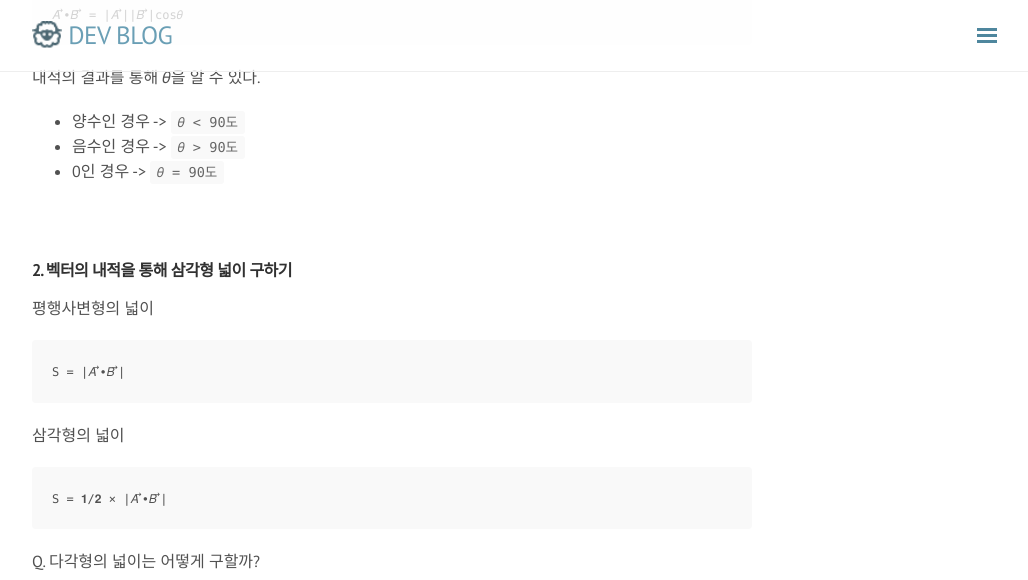
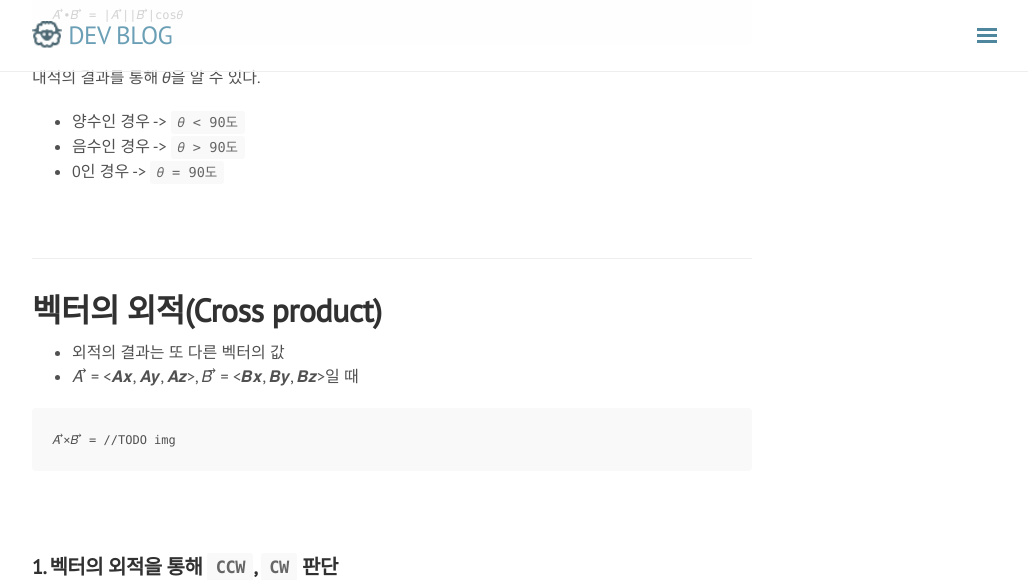
Before and after one commit to rmcodestar/rmcodestar.github.io, a Jekyll site: the page built from _posts/2018-07-29-vector-product.md, in a window 1280 px wide and 1400 px high, scrolled down 584 px. Shown: the top 580 px of the window, without its empty margins (248-1276 px from the left). Built offline with Jekyll 4.4.1, drawn with Linux system fonts in a browser that asks for light colours; nearby versions of some CDN libraries; comment, search, counter and statistics services are not loaded; some of the changed text lies outside the part shown; grey boxes are pictures that could not be loaded.

Commit message:
Update 2018-07-29-vector-product.md

````diff
--- a/_posts/2018-07-29-vector-product.md
+++ b/_posts/2018-07-29-vector-product.md
@@ -31,22 +31,6 @@
 <br>
 
 
-### 2. 벡터의 내적을 통해 삼각형 넓이 구하기
-평행사변형의 넓이
-```
-S = |𝐴 ⃗∙𝐵 ⃗|
-```
-
-삼각형의 넓이
-```
-S = 𝟏/𝟐 × |𝐴 ⃗∙𝐵 ⃗|
-```
-
-Q. 다각형의 넓이는 어떻게 구할까?
-> 여러개의 점 중 하나의 점을 꼭지점으로 하는 삼각형들로 구성된 다각형이라고 생각한다면 쉽다. 삼각형의 넓이를 구하는 공식을 이용하여 풀면 된다.
-
-<br>
-
 ***
 
 # 벡터의 외적(Cross product)
@@ -72,3 +56,19 @@
 
 * i) ABC가 반시계방향이고 ABD가 시계방향
 * ii) ABC가 시계방향이고 ABD가 반시계방향
+
+
+
+### 3. 벡터의 을 통해 삼각형 넓이 구하기
+평행사변형의 넓이
+```
+S = |𝐴 ⃗ x 𝐵 ⃗|
+```
+
+삼각형의 넓이
+```
+S = 𝟏/𝟐 × |𝐴 ⃗x𝐵 ⃗|
+```
+
+Q. 다각형의 넓이는 어떻게 구할까?
+> 여러개의 점 중 하나의 점을 꼭지점으로 하는 삼각형들로 구성된 다각형이라고 생각한다면 쉽다. 삼각형의 넓이를 구하는 공식을 이용하여 풀면 된다.
````
